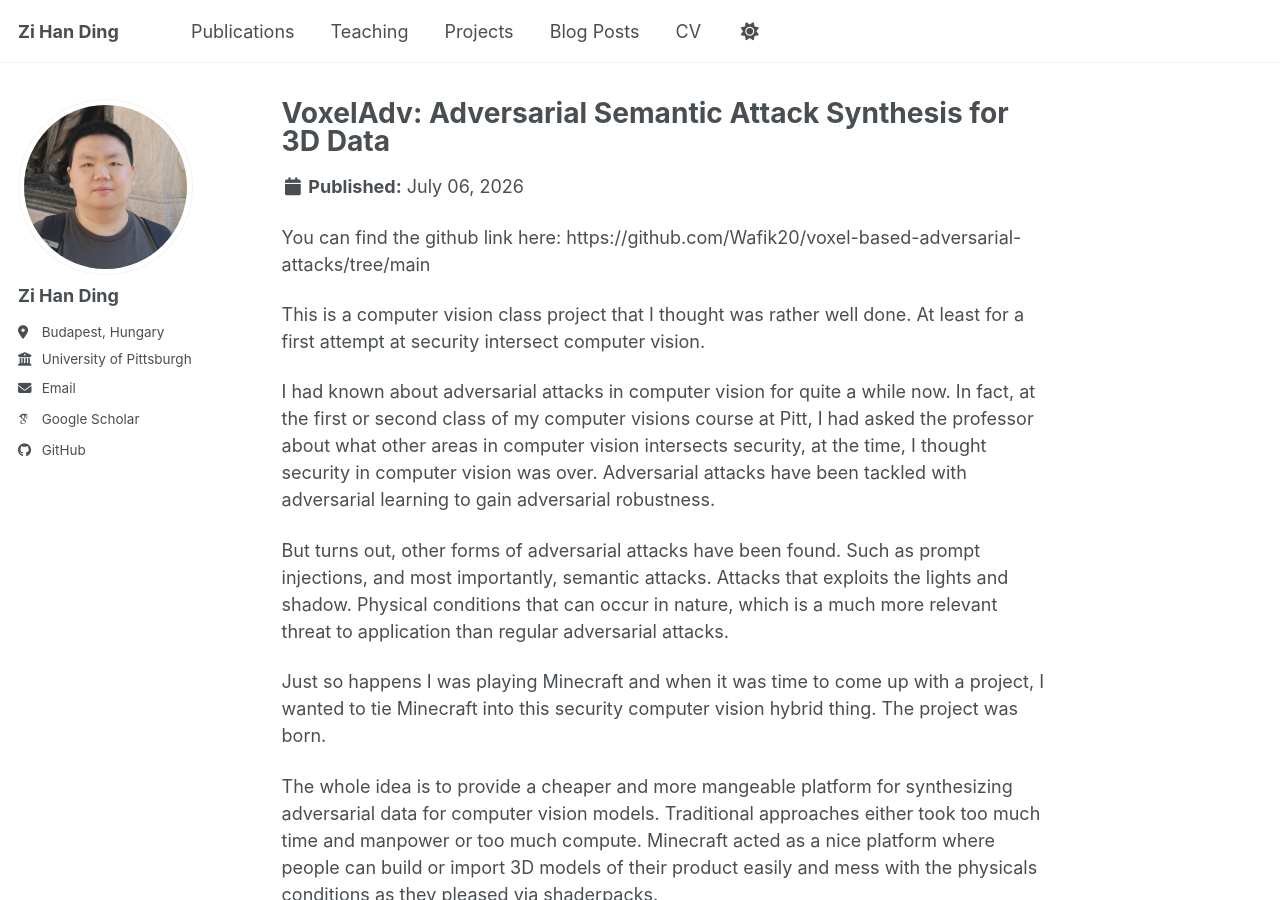
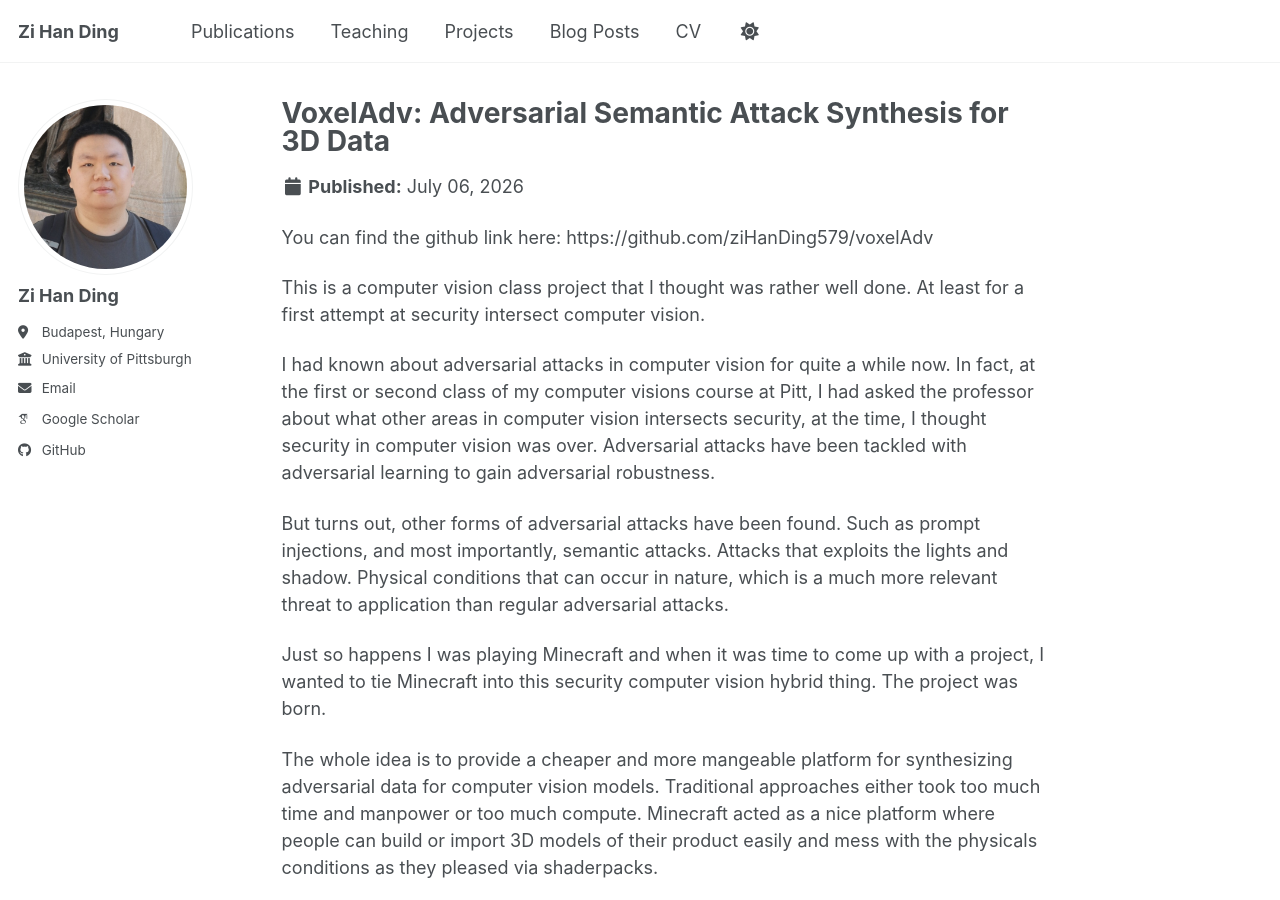
Before and after one commit to ziHanDing579/ziHanDing579.github.io, a Jekyll site: the page built from _portfolio/voxadv.md, in a window 1280 px wide and 900 px high. Built offline with Jekyll 4.4.1, drawn with Linux system fonts in a browser that asks for light colours; some web fonts are replaced; a script bundle is joined from its source files by our own code; library files that are not in the unit come from our copies; some of the changed lines change nothing that is shown.

Commit message:
updated voxeladv link

```diff
--- a/_portfolio/voxadv.md
+++ b/_portfolio/voxadv.md
@@ -4,7 +4,7 @@ excerpt: "A Voxel-Based Adversarial Semantic Attack Synthetic Data Generation Pi
 collection: portfolio
 ---
 
-You can find the github link here: https://github.com/Wafik20/voxel-based-adversarial-attacks/tree/main
+You can find the github link here: https://github.com/ziHanDing579/voxelAdv
 
 This is a computer vision class project that I thought was rather well done. At least for a first attempt at security intersect computer vision.
 
```
